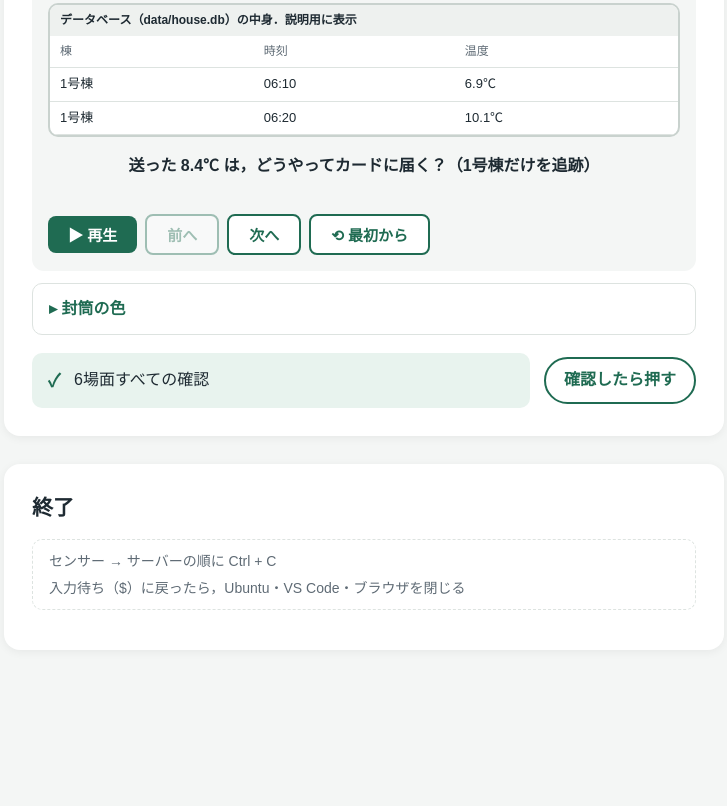
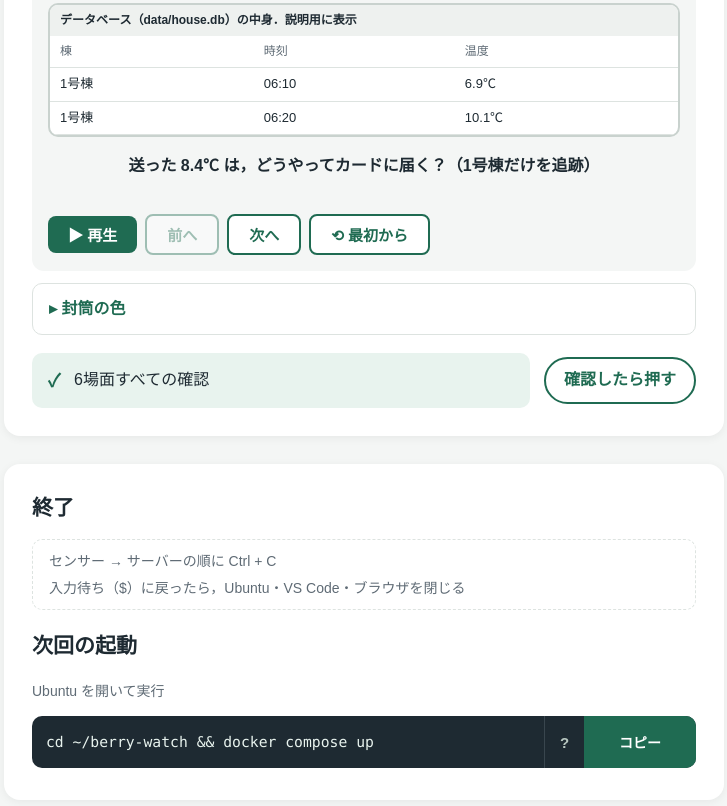
Before and after one commit to KokiWakatsuki/mentor-study, a plain HTML site: page 02/index.html in a window 1280 px wide. Shown: the part 10730-11536 px from the top of the page, without its empty margins (276-1003 px from the left). Before the commit the page ends 11488 px from the top, so only its background shows below. Drawn offline with Linux system fonts and the light colour scheme.

Commit message:
第2回の終了の欄に，次回のアプリの起動方法を足す
Co-Authored-By: Claude Opus 5.5 <noreply@anthropic.com>

```diff
--- a/02/index.html
+++ b/02/index.html
@@ -567,6 +567,9 @@ Windows     ○    Windows 10 Home（ビルド 19045）
     <section class="card">
       <h2>終了</h2>
       <p class="closable">センサー → サーバーの順に Ctrl + C<br>入力待ち（$）に戻ったら，Ubuntu・VS Code・ブラウザを閉じる</p>
+      <h2 style="margin-top: 20px;">次回の起動</h2>
+      <p class="hint">Ubuntu を開いて実行</p>
+      <div class="cmd"><code data-tip="アプリのフォルダに移動し，アプリを起動">cd ~/berry-watch && docker compose up</code><button class="copy">コピー</button></div>
     </section>
 
   </main>
```
